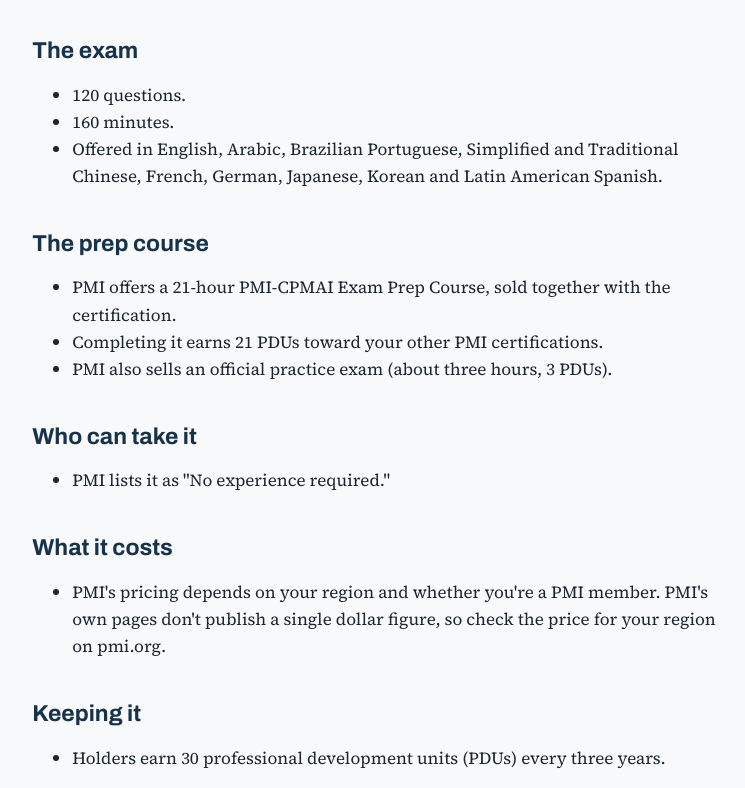
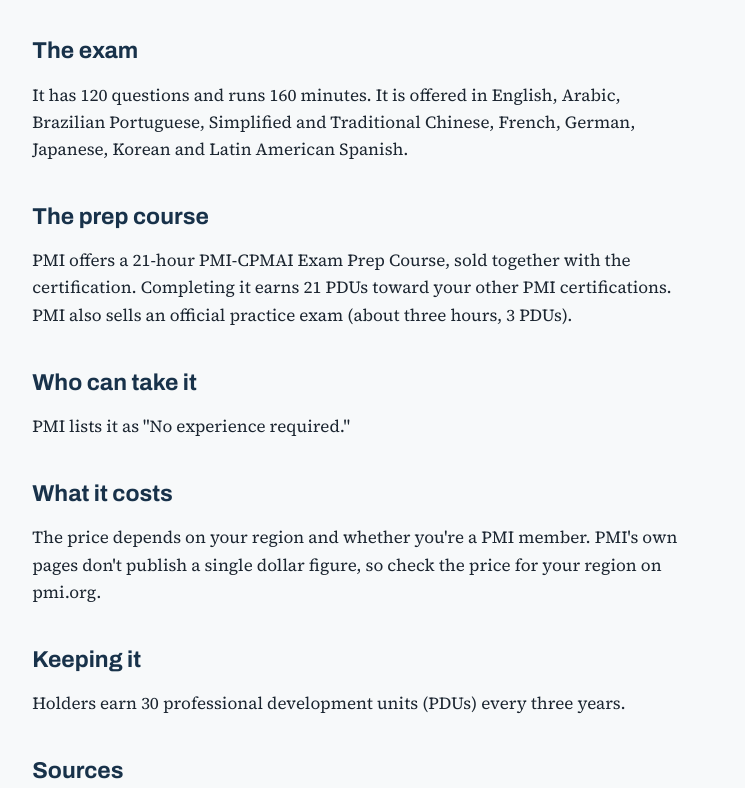
Before and after one commit to bmurrayjr67-sketch/accidentalpmbook-site, a plain HTML site: page field-kit/pmi-cpmai/index.html in a window 1280 px wide. Shown: the part 342-1130 px from the top of the page, without its empty margins (238-983 px from the left). Drawn offline with Linux system fonts and the light colour scheme.

Commit message:
Home and PMI-CPMAI pages: Bill's markup of the site copy
Co-Authored-By: Claude Opus 5.5 <noreply@anthropic.com>
Claude-Session: https://claude.ai/code/session_01Nd2qupCzuNbfR22AvbYZL7

```diff
--- a/field-kit/pmi-cpmai/index.html
+++ b/field-kit/pmi-cpmai/index.html
@@ -9,15 +9,15 @@
 <p class="quiet">Last checked 23 November 2026, on pmi.org. Check PMI's site before you sign up for anything. These details change.</p>
 <p>The PMI Certified Professional in Managing AI (PMI-CPMAI) is PMI's credential for managing AI projects. PMI introduced it on 30 September 2025, and it replaced PMI's earlier CPMAI certification. Chapter 11 of the book talks about where credentials fit.</p>
 <h2>The exam</h2>
-<ul><li>120 questions.</li><li>160 minutes.</li><li>Offered in English, Arabic, Brazilian Portuguese, Simplified and Traditional Chinese, French, German, Japanese, Korean and Latin American Spanish.</li></ul>
+<p>It has 120 questions and runs 160 minutes. It is offered in English, Arabic, Brazilian Portuguese, Simplified and Traditional Chinese, French, German, Japanese, Korean and Latin American Spanish.</p>
 <h2>The prep course</h2>
-<ul><li>PMI offers a 21-hour PMI-CPMAI Exam Prep Course, sold together with the certification.</li><li>Completing it earns 21 PDUs toward your other PMI certifications.</li><li>PMI also sells an official practice exam (about three hours, 3 PDUs).</li></ul>
+<p>PMI offers a 21-hour PMI-CPMAI Exam Prep Course, sold together with the certification. Completing it earns 21 PDUs toward your other PMI certifications. PMI also sells an official practice exam (about three hours, 3 PDUs).</p>
 <h2>Who can take it</h2>
-<ul><li>PMI lists it as "No experience required."</li></ul>
+<p>PMI lists it as "No experience required."</p>
 <h2>What it costs</h2>
-<ul><li>PMI's pricing depends on your region and whether you're a PMI member. PMI's own pages don't publish a single dollar figure, so check the price for your region on pmi.org.</li></ul>
+<p>The price depends on your region and whether you're a PMI member. PMI's own pages don't publish a single dollar figure, so check the price for your region on pmi.org.</p>
 <h2>Keeping it</h2>
-<ul><li>Holders earn 30 professional development units (PDUs) every three years.</li></ul>
+<p>Holders earn 30 professional development units (PDUs) every three years.</p>
 <h2>Sources</h2>
 <ul class="quiet"><li><a href="https://www.pmi.org/certifications/ai-project-management-cpmai">PMI-CPMAI certification page</a>, pmi.org</li><li><a href="https://www.pmi.org/certifications/certification-resources/cpmai-faq">CPMAI to PMI-CPMAI Transition FAQs</a>, pmi.org</li><li><a href="https://www.pmi.org/dcpdp/sku/EL201">PMI-CPMAI Practice Exam</a>, pmi.org</li></ul>
 <p><a href="../">Back to the Field Kit</a></p>
```
Also changed, not shown: index.html (+4 -4 lines).
